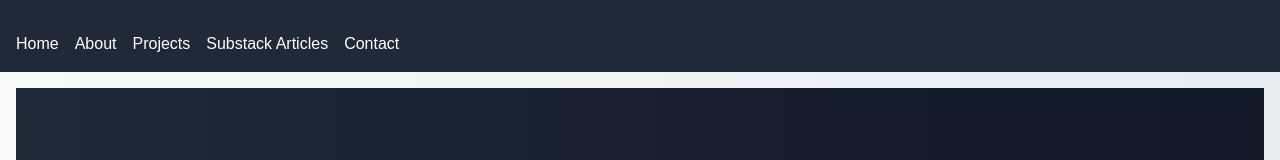
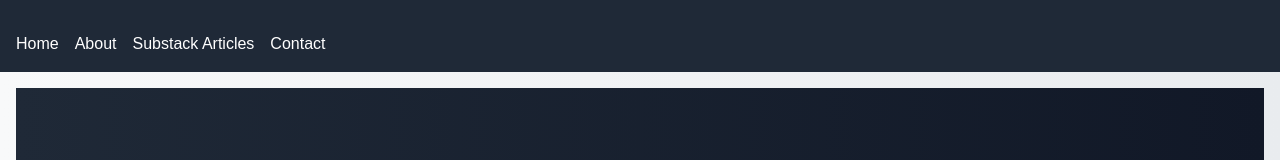
Before and after one commit to MarvinWalls/my-portfolio, a React (Create React App) app: page / in a window 1280 px wide. Shown: the top 160 px of the page. Built offline with nearby package versions, Linux system fonts and the light colour scheme.

Commit message:
Add About page and update styles

```diff
--- a/src/App.js
+++ b/src/App.js
@@ -3,7 +3,6 @@ import Header from './components/Header';
 import Footer from './components/Footer';
 import Home from './components/Home';
 import About from './components/About';  // Import the About component
-//import Projects from './components/Projects';
 import SubstackArticles from './components/SubstackArticles';
 import Contact from './components/Contact';
 
--- a/src/components/Header.js
+++ b/src/components/Header.js
@@ -6,8 +6,7 @@ const Header = () => {
       <nav>
         <ul className="flex space-x-4">
           <li><a href="#home" className="hover:underline">Home</a></li>
-          <li><a href="#about" className="hover:underline">About</a></li>
-          <li><a href="#projects" className="hover:underline">Projects</a></li>
+          <li><a href="#about" className="hover:underline">About</a></li> {/* Added link to About */}
           <li><a href="#substack" className="hover:underline">Substack Articles</a></li>
           <li><a href="#contact" className="hover:underline">Contact</a></li>
         </ul>
```
